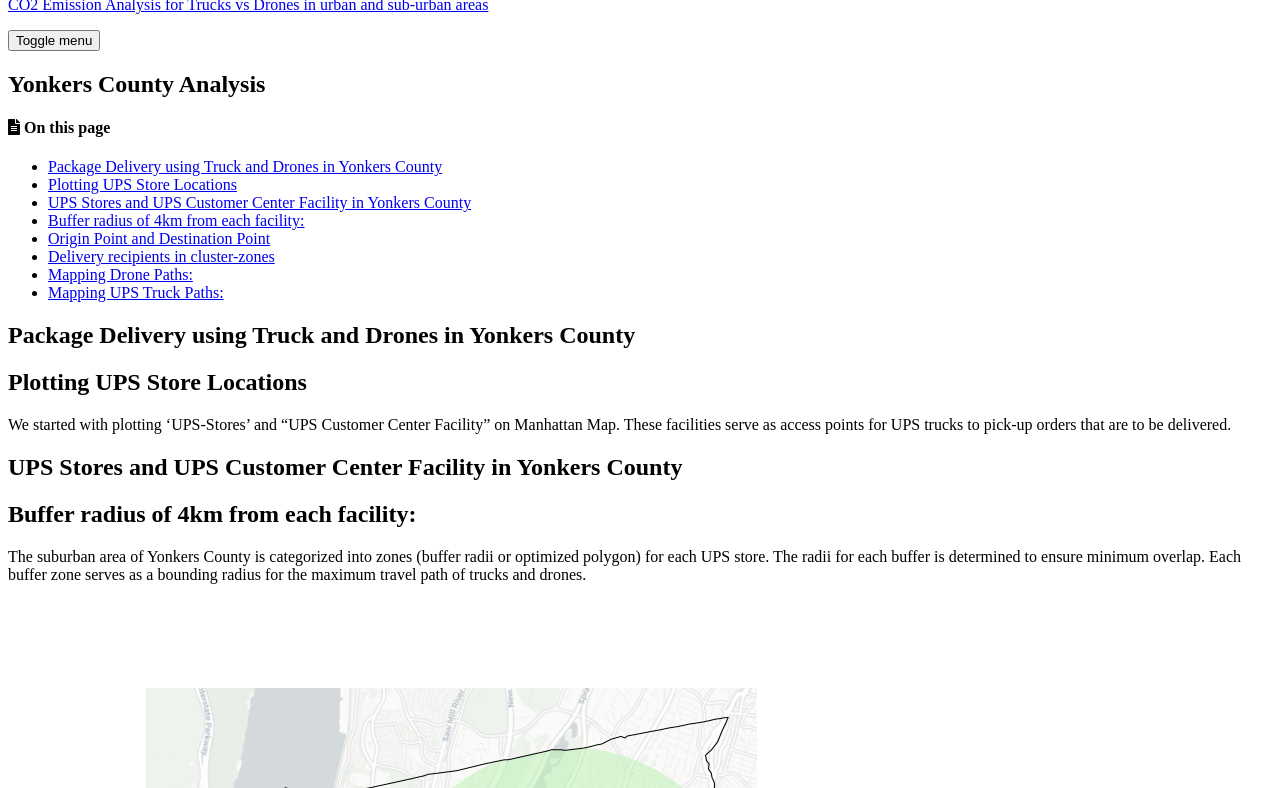
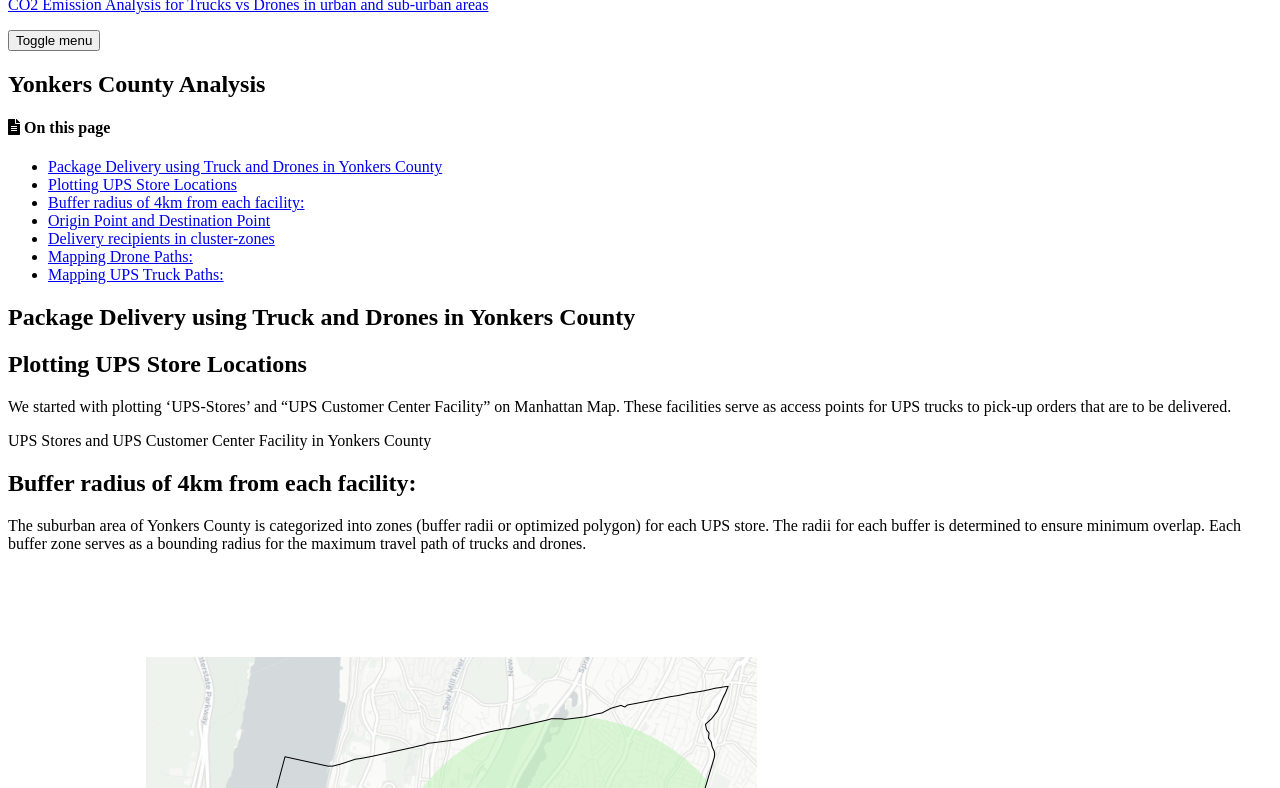
Before and after one commit to suryajps/Spatial-Analysis-for-Drone-vs-Truck-Deliveries-, a Jekyll site: the page built from _posts/2020-12-21-Yonkers-County-Analysis.md, in a window 1280 px wide and 900 px high, cut to the strip 112-900 px from the top of the window. Built offline with Jekyll 4.4.1, drawn with Linux system fonts in a browser that asks for light colours; cached includes are drawn as plain includes; nearby versions of some CDN libraries.

Commit message:
Update 2020-12-21-Yonkers-County-Analysis.md

```diff
--- a/_posts/2020-12-21-Yonkers-County-Analysis.md
+++ b/_posts/2020-12-21-Yonkers-County-Analysis.md
@@ -20,7 +20,7 @@
 ## Plotting UPS Store Locations
 We started with plotting 'UPS-Stores' and "UPS Customer Center Facility" on Manhattan Map. These facilities serve as access points for UPS trucks to pick-up orders that are to be delivered.
 
-## UPS Stores and UPS Customer Center Facility in Yonkers County
+UPS Stores and UPS Customer Center Facility in Yonkers County
 <div id="folium-chart-1"></div>
 
 ## Buffer radius of 4km from each facility:
```
